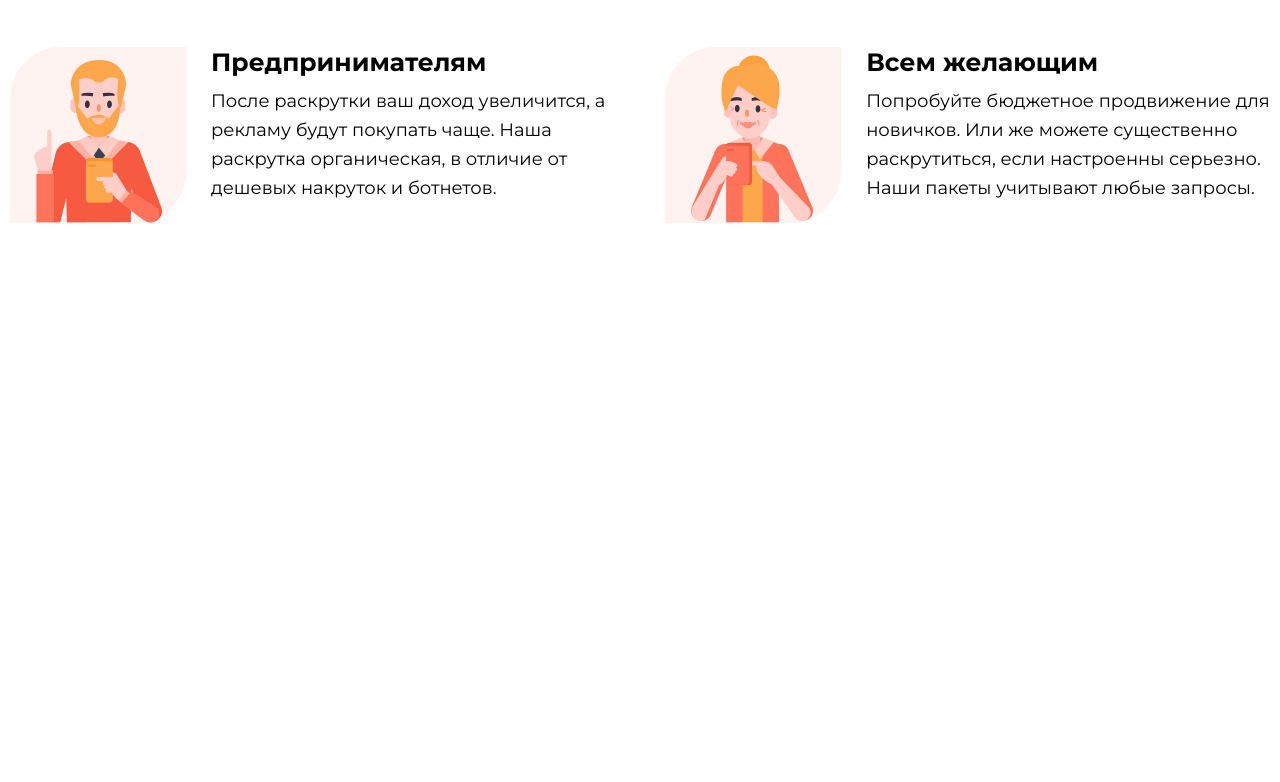
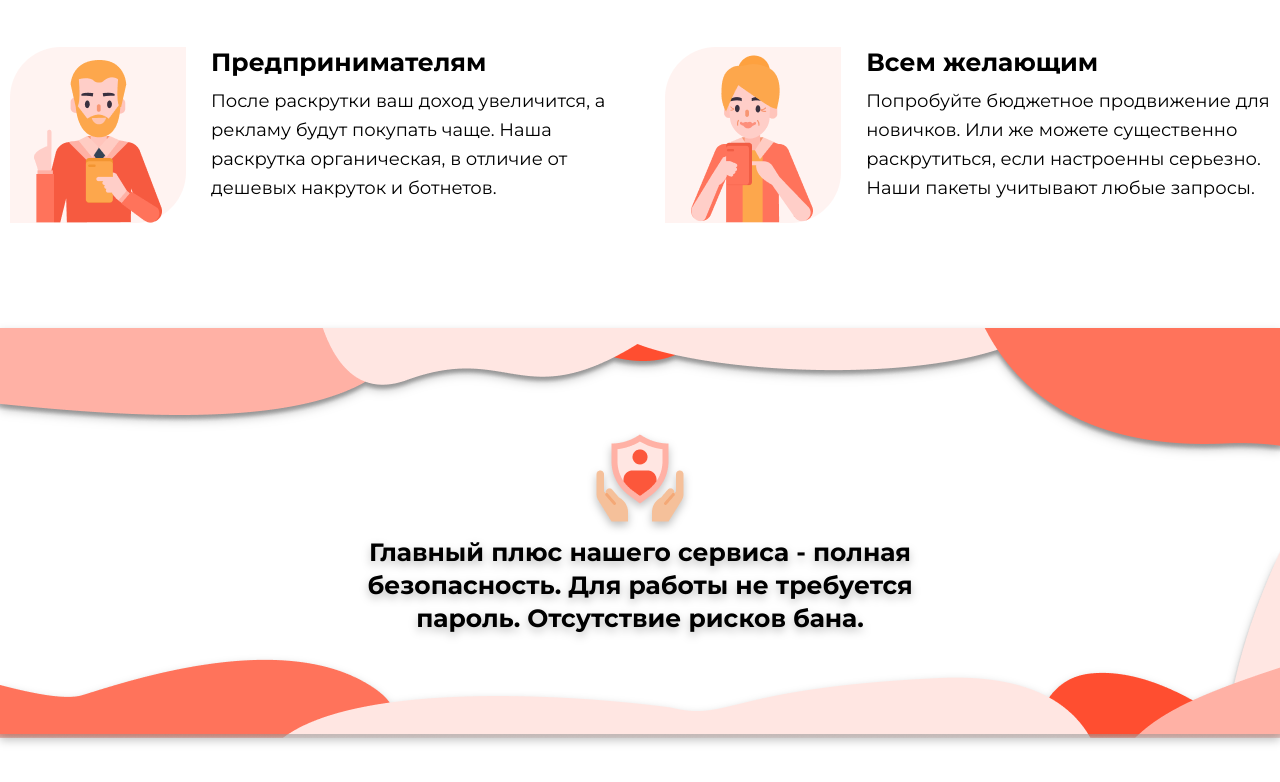
Before and after one commit to Galemanov/get-reach, a plain HTML site: page index.html in a window 1280 px wide. Shown: the part 1999-2781 px from the top of the page. Before the commit the page ends 2327 px from the top, so only its background shows below. Drawn offline with Linux system fonts and the light colour scheme.

Commit message:
Created security section

```diff
--- /dev/null
+++ b/assets/style/components/security.scss
@@ -0,0 +1,25 @@
+@import "./variables.scss";
+
+.security {
+    background: url("/assets/img/security.png") center no-repeat;
+    filter: drop-shadow(0px 4px 4px rgba(0, 0, 0, 0.25));
+    min-height: 410px;
+    display: flex;
+    justify-content: center;
+
+    &__inner {
+        display: flex;
+        align-items: center;
+        justify-content: center;
+        flex-direction: column;
+        width: 50%;
+
+        span {
+            font-weight: bold;
+            font-size: 25px;
+            line-height: 33px;
+            text-align: center;
+            margin-top: 10px;
+        }
+    }
+}
--- a/assets/style/style.scss
+++ b/assets/style/style.scss
@@ -6,6 +6,7 @@
 @import "./components/button.scss";
 @import "./components/result.scss";
 @import "./components/customer.scss";
+@import "./components/security.scss";
 
 * {
     margin: 0;
--- a/index.html
+++ b/index.html
@@ -189,5 +189,17 @@
                 </div>
             </div>
         </section>
+
+        <section>
+            <div class="security">
+                <div class="security__inner">
+                    <img src="/assets/img/mini-logo.png" alt="mini-logo" />
+                    <span>
+                        Главный плюс нашего сервиса - полная безопасность. Для
+                        работы не требуется пароль. Отсутствие рисков бана.
+                    </span>
+                </div>
+            </div>
+        </section>
     </body>
 </html>
```
Also changed, not shown: assets/img/mini-logo.png (added), assets/img/security.png (added), assets/style/components/security.css (added), assets/style/style.css, 2 other files.
